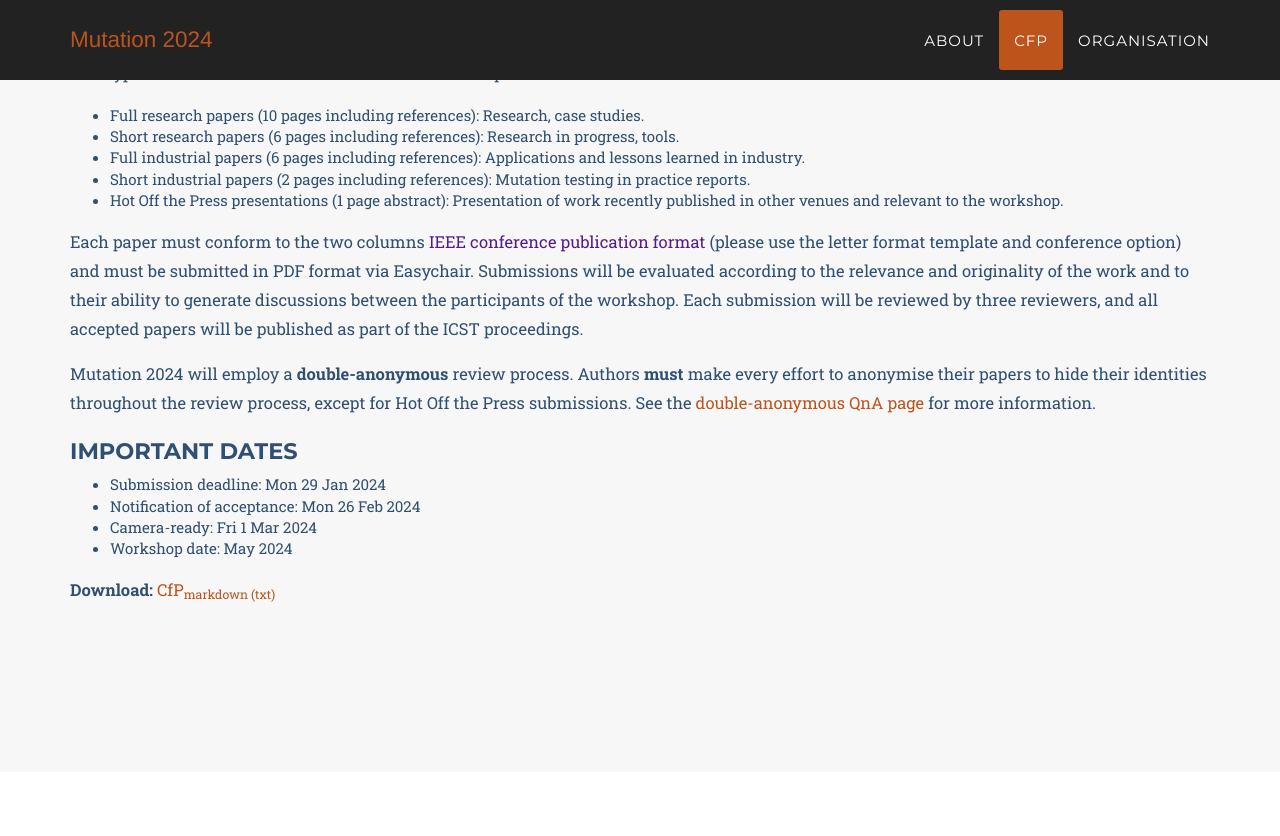
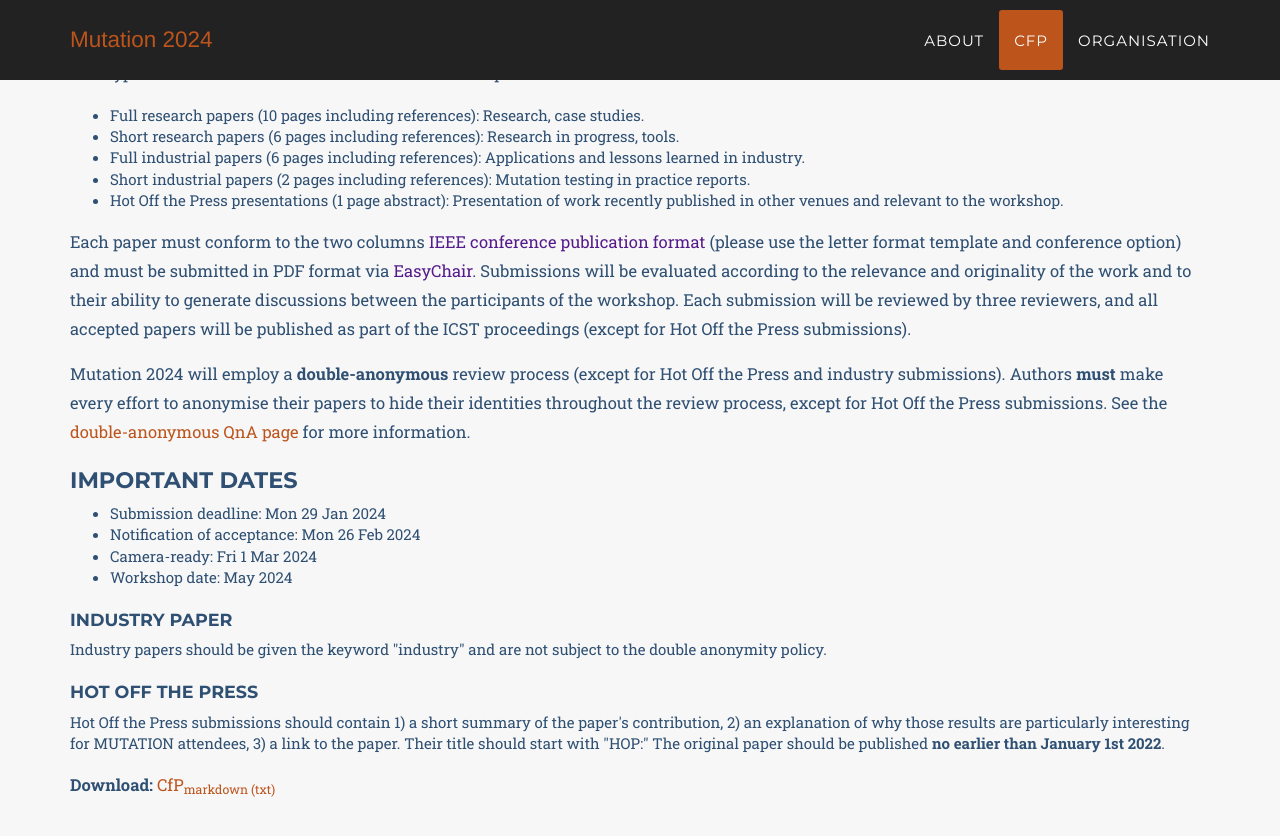
Before and after one commit to mutation-workshop/2024, a Jekyll site: the page built from index.html, in a window 1280 px wide and 900 px high, scrolled down 2448 px. Shown: the top 836 px of the window. Built offline with Jekyll 4.4.1, drawn with Linux system fonts in a browser that asks for light colours; some web fonts are replaced.

Commit message:
Update call.html

```diff
--- a/_includes/data/call.html
+++ b/_includes/data/call.html
@@ -45,15 +45,15 @@ Each paper must conform to the two columns <a
 href="https://www.ieee.org/conferences/publishing/templates.html"><span
 style='color:#551A8B'>IEEE conference publication format</span></a>
 (please use the letter format template and conference option) and must
-be submitted in PDF format via <!--<a href="https://easychair.org/my/conference?conf=icstw24"><span style='color:#551A8B'>EasyChair</span></a>-->Easychair. Submissions will be
+be submitted in PDF format via <a href="https://easychair.org/conferences/?conf=ieeeicst24workshops"><span style='color:#551A8B'>EasyChair</span></a>. Submissions will be
 evaluated according to the relevance and originality of the work and
 to their ability to generate discussions between the participants of
 the workshop. Each submission will be reviewed by three reviewers, and
-all accepted papers will be published as part of the ICST proceedings.
+all accepted papers will be published as part of the ICST proceedings (except for Hot Off the Press submissions).
 </span></p>
 
 <p class=MsoNormal><span>
-Mutation 2024 will employ a <b>double-anonymous</b> review process.
+Mutation 2024 will employ a <b>double-anonymous</b> review process (except for Hot Off the Press and industry submissions).
 Authors <b>must</b> make every effort to anonymise their papers to hide their identities throughout the review process, except for Hot Off the Press submissions.
 See the <a href="https://conf.researchr.org/track/icst-2024/icst-2024-papers#Submitting-to-ICST2024-Q-A">double-anonymous QnA page</a> for more information.
 </span></p>
@@ -66,6 +66,13 @@ See the <a href="https://conf.researchr.org/track/icst-2024/icst-2024-papers#Sub
     <li><span>Workshop date: May 2024</li>
 </ul>
 
+<h3>Industry paper </h3>
+Industry papers should be given the keyword "industry" and are not subject to the double anonymity policy.
+
+<h3>Hot Off the Press </h3>
+Hot Off the Press submissions should contain 1) a short summary of the paper's contribution, 2) an explanation of why those results are particularly interesting for MUTATION attendees, 3) a link to the paper. Their title should start with "HOP:"
+The original paper should be published <b>no earlier than January 1st 2022</b>.
+
 <p><span>
   <b>Download: </b>
   <a href="./cfp/cfp-mutation2024.md">CfP<sub>markdown (txt)</sub></a>
```
